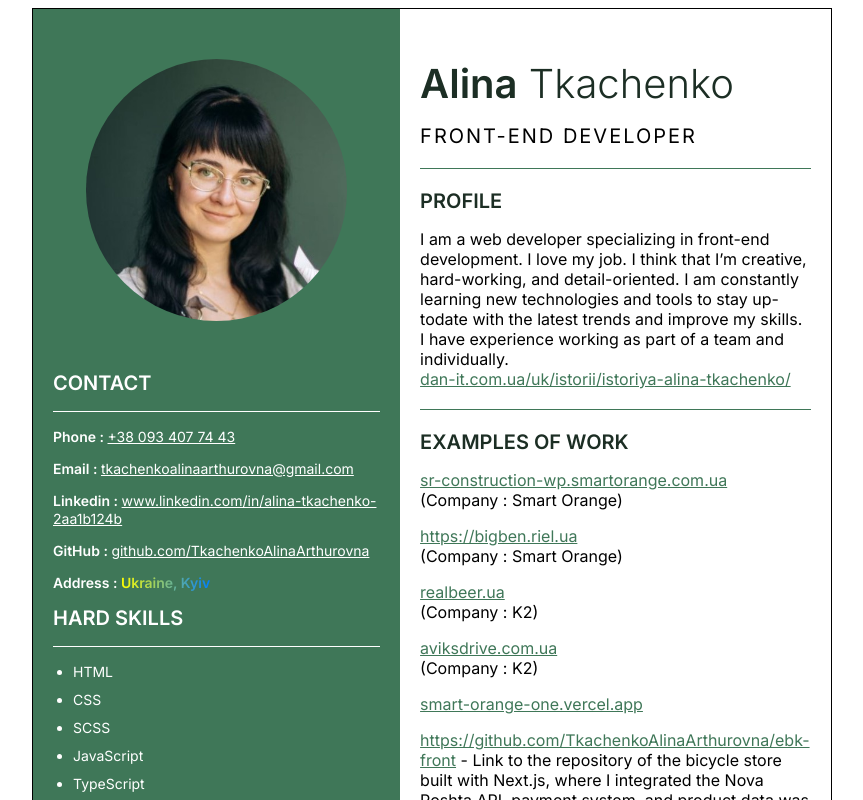
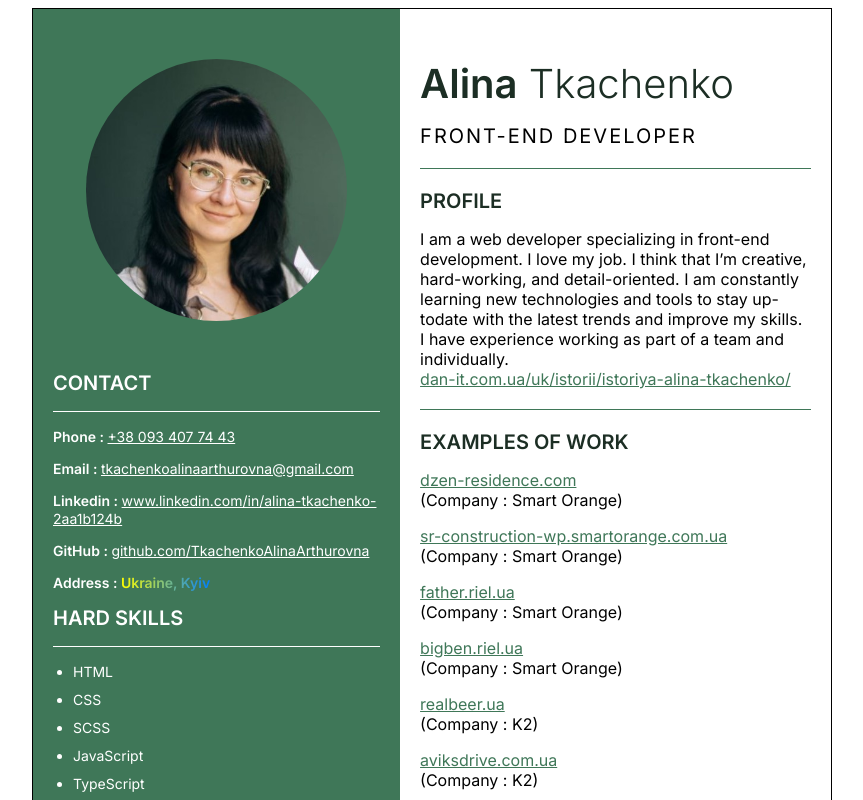
Before and after one commit to TkachenkoAlinaArthurovna/resume, a Next.js app: page / in a window 1280 px wide. Shown: the top 800 px of the page, without its empty margins (208-1071 px from the left). Built offline with nearby package versions, Linux system fonts and the light colour scheme.

Commit message:
added site

```diff
--- a/src/app/components/MainBlock/MainBlock.js
+++ b/src/app/components/MainBlock/MainBlock.js
@@ -34,6 +34,12 @@ export default function MainBlock({ children }) {
       <div className={styles.main_block__wrapper_block}>
         <div className={styles.main_block__sub_title}>Examples of work</div>
         <div className={styles.main_block__wrapper_link}>
+          <Link href={"https://dzen-residence.com/"} target="_blank">
+            dzen-residence.com
+          </Link>
+          <div>(Company : Smart Orange)</div>
+        </div>
+        <div className={styles.main_block__wrapper_link}>
           <Link
             href={"https://sr-construction-wp.smartorange.com.ua/"}
             target="_blank"
@@ -43,8 +49,14 @@ export default function MainBlock({ children }) {
           <div>(Company : Smart Orange)</div>
         </div>
         <div className={styles.main_block__wrapper_link}>
+          <Link href={"https://father.riel.ua/"} target="_blank">
+            father.riel.ua
+          </Link>
+          <div>(Company : Smart Orange)</div>
+        </div>
+        <div className={styles.main_block__wrapper_link}>
           <Link href={"https://bigben.riel.ua/"} target="_blank">
-            https://bigben.riel.ua
+            bigben.riel.ua
           </Link>
           <div>(Company : Smart Orange)</div>
         </div>
@@ -59,11 +71,6 @@ export default function MainBlock({ children }) {
             aviksdrive.com.ua
           </Link>
           <div>(Company : K2)</div>
-        </div>
-        <div className={styles.main_block__wrapper_link}>
-          <Link href={"https://smart-orange-one.vercel.app/"} target="_blank">
-            smart-orange-one.vercel.app
-          </Link>
         </div>
         <div className={styles.main_block__wrapper_link}>
           <Link
```
